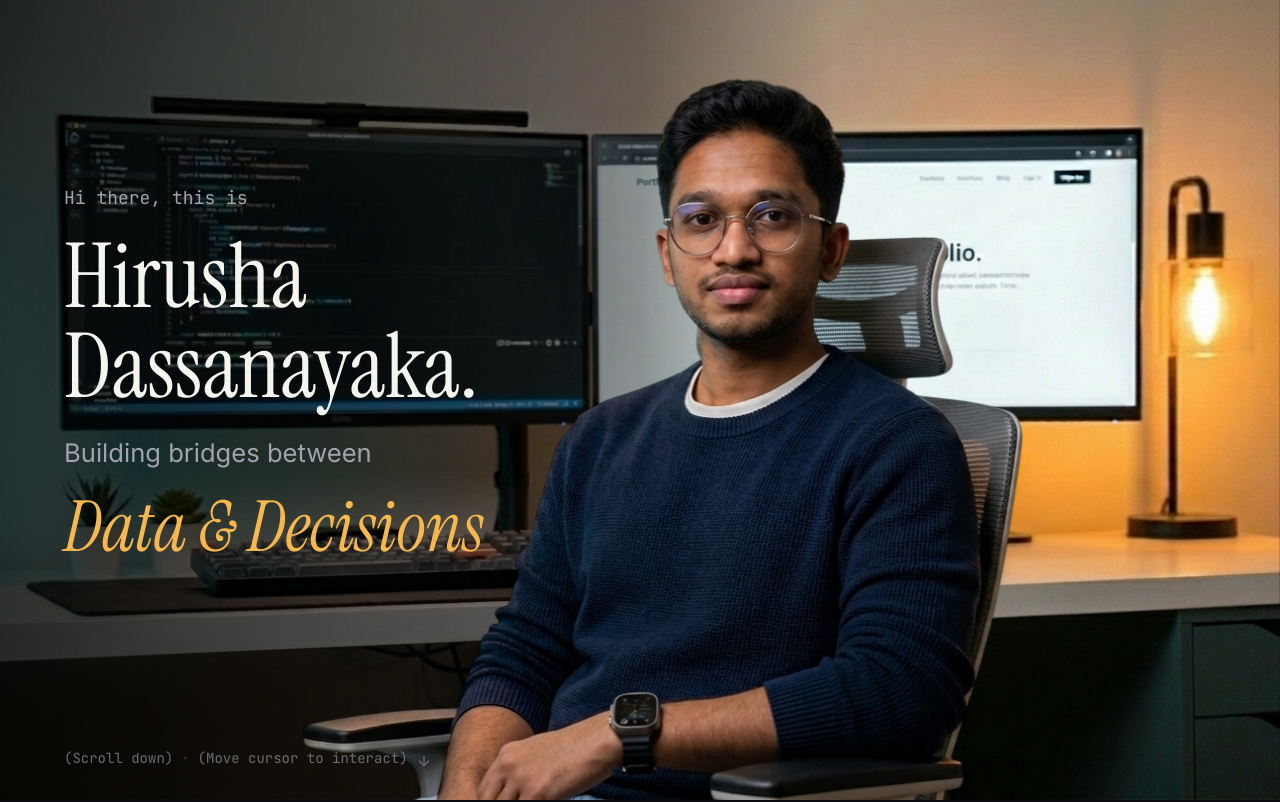
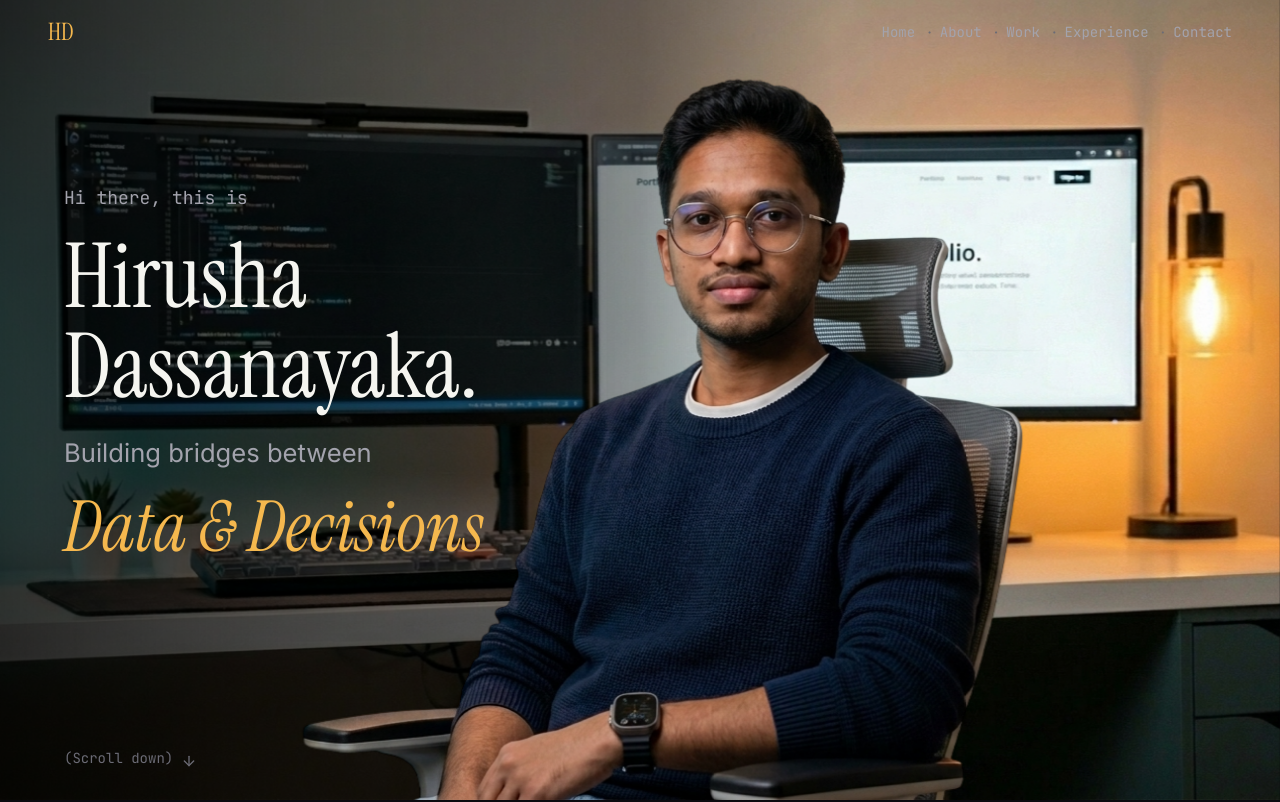
Before and after one commit to Hirushadxa/Porfolio, a React (Vite) app: page / in a window 1280 px wide. Shown: the top 802 px of the page. Built offline with nearby package versions, Linux system fonts and the light colour scheme.

Commit message:
Fix UI bugs and navbar gap

```diff
--- a/src/components/ExperienceItem.tsx
+++ b/src/components/ExperienceItem.tsx
@@ -12,7 +12,7 @@ interface ExperienceItemProps {
  */
 export default function ExperienceItem({ item }: ExperienceItemProps) {
   return (
-    <div className="grid grid-cols-1 gap-6 lg:grid-cols-[180px_1fr] lg:gap-12">
+    <div className="grid grid-cols-1 gap-8 lg:grid-cols-[180px_1fr] lg:gap-16">
       {/* Left: period */}
       <span className="font-mono text-sm text-fg-subtle lg:pt-1">
         {item.period}
@@ -28,7 +28,7 @@ export default function ExperienceItem({ item }: ExperienceItemProps) {
           {item.company} — {item.location}
         </p>
 
-        <ul className="mt-4 space-y-2">
+        <ul className="mt-6 space-y-4">
           {item.bullets.map((bullet) => (
             <li
               key={bullet}
--- a/src/components/Nav.tsx
+++ b/src/components/Nav.tsx
@@ -55,10 +55,9 @@ export default function Nav() {
   return (
     <nav
       className={`fixed left-0 right-0 top-0 z-50 transition-all duration-300 ${
-        scrolled ? 'border-b border-line' : 'border-b border-transparent'
+        scrolled ? 'border-b border-line bg-surface/80 backdrop-blur-md' : 'border-b border-transparent'
       }`}
       style={{
-        opacity: cinematicActive ? 0 : 1,
         pointerEvents: cinematicActive ? 'none' : 'auto',
       }}
     >
--- a/src/sections/CinematicIntro.tsx
+++ b/src/sections/CinematicIntro.tsx
@@ -113,7 +113,7 @@ export default function CinematicIntro() {
     "I'm a 5th-semester Digital Technology & Management student at OTH Amberg-Weiden, where I'm learning to operate at the intersection of engineering and strategy. My academic focus spans IoT and sensor technology, applied AI and computer vision in smart factories, BI and data modelling, and the business processes that translate technology into outcomes.";
 
   const aboutParagraph2 =
-    "Before Germany, I worked at Singer Sri Lanka PLC as a Junior Executive in IT, where I learned that the difference between a good system and a useful one is whoever's sitting in front of it. That stuck with me — I now build with users in mind, whether it's a Power BI dashboard, a smart-camera quality station, or a freelance website.";
+    "Before Germany, I worked at Singer Sri Lanka PLC as a Junior Executive in IT, where I learned that the difference between a good system and a useful one is whoever's sitting in front of it. That stuck with me, I now build with users in mind, whether it's a Power BI dashboard, a smart-camera quality station, or a freelance website.";
 
   const aboutLanguageLine = (
     <>
@@ -313,8 +313,6 @@ export default function CinematicIntro() {
         {/* Scroll cue */}
         <div className="flex items-center gap-2 font-mono text-sm text-fg-subtle pointer-events-auto">
           <span>(Scroll down)</span>
-          <span className="text-fg-subtle/50">·</span>
-          <span>(Move cursor to interact)</span>
           <motion.span
             animate={prefersReduced ? {} : { y: [0, 3, 0] }}
             transition={{
```
